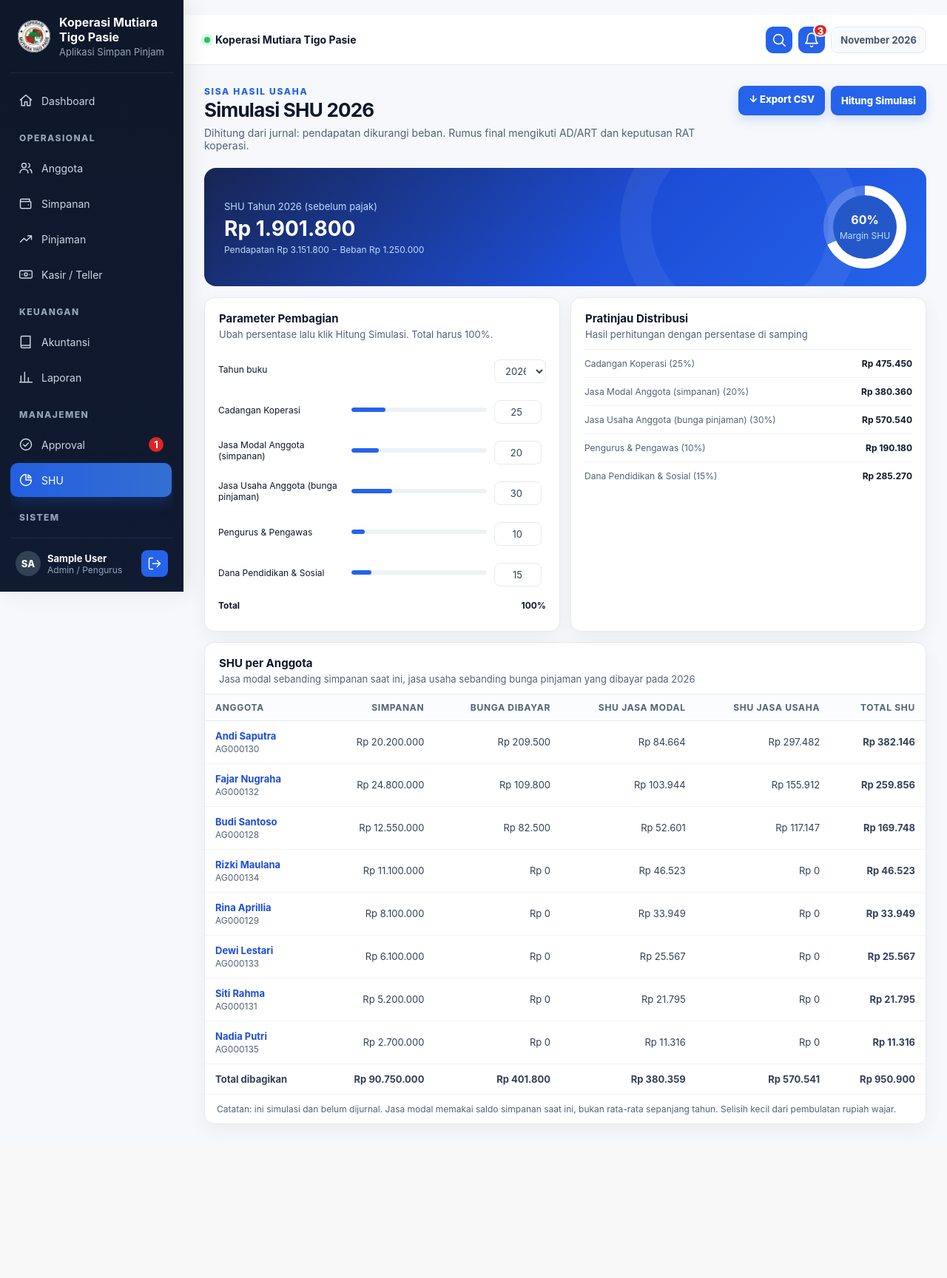
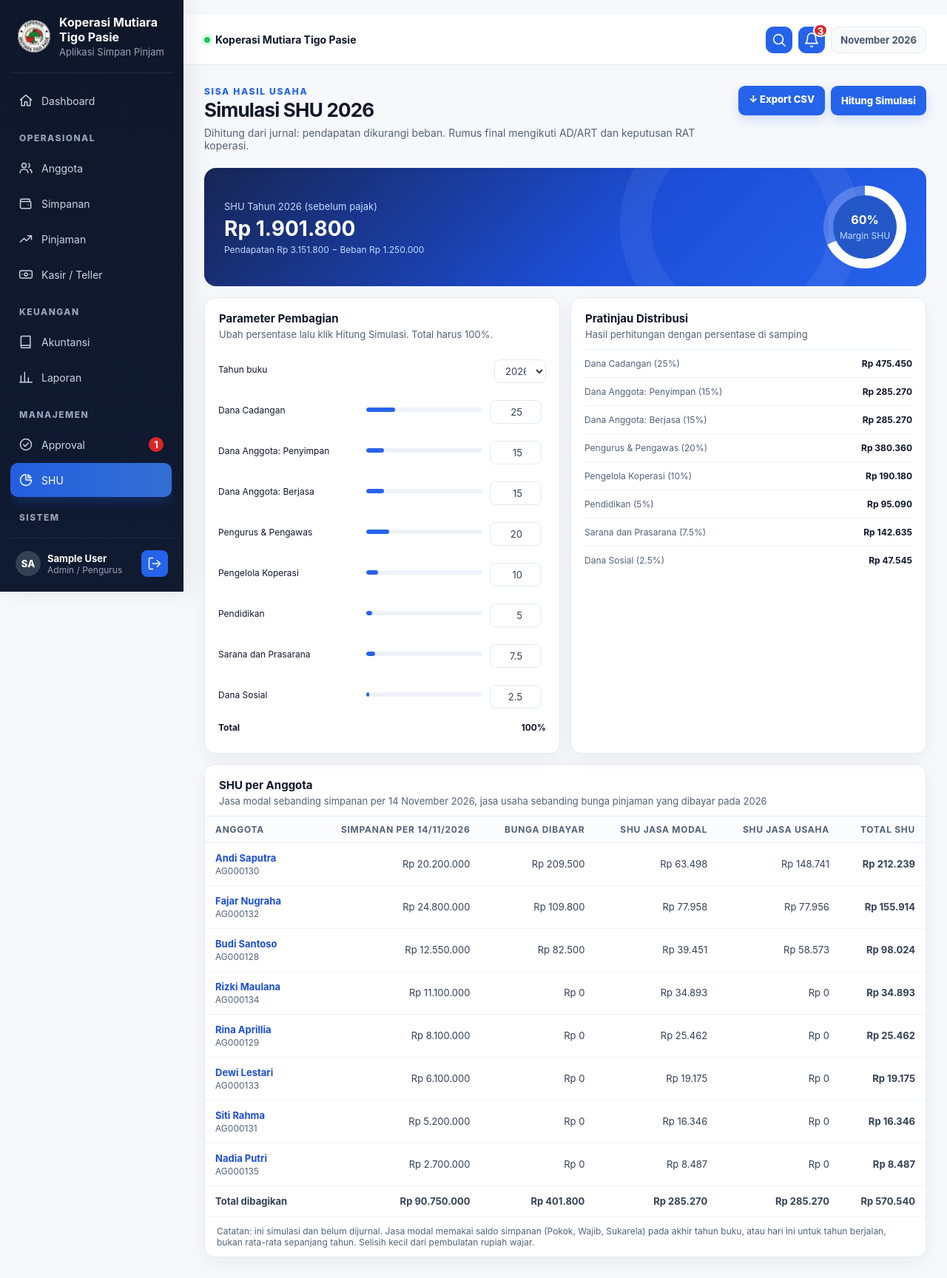
Before and after one commit to ardiwiraansori/koperasi-finance, a Laravel app: page /shu in a window 1280 px wide. Shown: the whole page at 74% size. Before the commit the page ends 1520 px from the top, so only its background shows below. Run offline with Laravel 12, Linux system fonts and the light colour scheme; a user stored in the database is signed in; data comes from the database, SQL or seed files in the repository; tables that the repository leaves empty hold one stand-in row (values such as "Sample post").

Commit message:
Use the cooperative's 8-pool SHU allocation and year-end savings
The SHU simulation now splits the result into the eight pools the
cooperative decided (cadangan 25, penyimpan 15, berjasa 15, pengurus 20,
pengelola 10, pendidikan 5, sarana 7.5, sosial 2.5), so percentages
accept decimals.

Jasa modal is computed from each member's savings balance at the end of
the chosen year (today for the current year), read from the journal so it
matches the balance sheet, instead of today's account balance.

Co-Authored-By: Claude Sonnet 5.5 <noreply@anthropic.com>

```diff
--- a/app/Http/Controllers/ShuController.php
+++ b/app/Http/Controllers/ShuController.php
@@ -14,25 +14,28 @@ use Symfony\Component\HttpFoundation\StreamedResponse;
 // Simulasi Sisa Hasil Usaha (SHU) dari jurnal. Belum dijurnal: rumus final mengikuti AD/ART dan keputusan RAT koperasi.
 class ShuController extends Controller
 {
-    // Persentase awal sama dengan contoh sebelumnya; ubah di halaman SHU sesuai AD/ART.
-    public const DEFAULTS = ['cadangan' => 25, 'jasa_modal' => 20, 'jasa_usaha' => 30, 'pengurus' => 10, 'pendidikan' => 15];
+    // Alokasi SHU menurut keputusan koperasi (jumlahnya 100%); persentase boleh desimal dan bisa diubah di halaman SHU.
+    // Dana anggota penyimpan dibagi sesuai simpanan (jasa modal), dana anggota berjasa sesuai bunga yang dibayar (jasa usaha).
+    // Pos lainnya hanya ditampilkan sebagai angka, belum dibagi ke individu.
+    public const DEFAULTS = ['cadangan' => 25, 'jasa_modal' => 15, 'jasa_usaha' => 15, 'pengurus' => 20, 'pengelola' => 10, 'pendidikan' => 5, 'sarana' => 7.5, 'sosial' => 2.5];
     public const LABELS = [
-        'cadangan' => 'Cadangan Koperasi', 'jasa_modal' => 'Jasa Modal Anggota (simpanan)', 'jasa_usaha' => 'Jasa Usaha Anggota (bunga pinjaman)',
-        'pengurus' => 'Pengurus & Pengawas', 'pendidikan' => 'Dana Pendidikan & Sosial',
+        'cadangan' => 'Dana Cadangan', 'jasa_modal' => 'Dana Anggota: Penyimpan', 'jasa_usaha' => 'Dana Anggota: Berjasa',
+        'pengurus' => 'Pengurus & Pengawas', 'pengelola' => 'Pengelola Koperasi', 'pendidikan' => 'Pendidikan',
+        'sarana' => 'Sarana dan Prasarana', 'sosial' => 'Dana Sosial',
     ];
 
     public function index(Request $request): View|StreamedResponse
     {
         $rules = ['tahun' => ['nullable', 'integer', 'between:2000,2100']];
         foreach (self::DEFAULTS as $key => $default) {
-            $rules[$key] = ['nullable', 'integer', 'between:0,100'];
+            $rules[$key] = ['nullable', 'numeric', 'between:0,100'];
         }
-        $request->validate($rules, ['integer' => ':Attribute harus berupa angka bulat.', 'between' => ':Attribute harus antara :min dan :max.'], ['tahun' => 'tahun']);
+        $request->validate($rules, ['integer' => ':Attribute harus berupa angka bulat.', 'numeric' => ':Attribute harus berupa angka.', 'between' => ':Attribute harus antara :min dan :max.'], ['tahun' => 'tahun']);
 
         $year = (int) ($request->input('tahun') ?: now()->year);
-        $pct = collect(self::DEFAULTS)->map(fn ($d, $k) => (int) ($request->input($k, $d)));
-        if ($pct->sum() !== 100) {
-            throw ValidationException::withMessages(['persen' => 'Jumlah persentase pembagian harus 100% (sekarang '.$pct->sum().'%).']);
+        $pct = collect(self::DEFAULTS)->map(fn ($d, $k) => round((float) ($request->input($k) ?? $d), 2));
+        if (abs($pct->sum() - 100) > 0.001) {
+            throw ValidationException::withMessages(['persen' => 'Jumlah persentase pembagian harus 100% (sekarang '.round($pct->sum(), 2).'%).']);
         }
 
         $result = Reports::incomeStatement("$year-01-01", "$year-12-31");
@@ -40,7 +43,9 @@ class ShuController extends Controller
         $shu = $income - $expense;
         $pool = $pct->map(fn ($p) => $shu > 0 ? round($shu * $p / 100) : 0);
 
-        $savings = Saving::selectRaw('member_id, SUM(balance) as total')->groupBy('member_id')->pluck('total', 'member_id');
+        // Jasa modal memakai saldo simpanan pada akhir tahun buku; tahun berjalan memakai saldo hari ini.
+        $asOf = min("$year-12-31", today()->toDateString());
+        $savings = $this->savingsBalanceByMember($asOf);
         $interest = $this->interestPaidByMember($year);
         $totalSavings = (float) $savings->sum();
         $totalInterest = (float) $interest->sum();
@@ -63,10 +68,22 @@ class ShuController extends Controller
         $years = DB::table('journal_entries')->pluck('journal_date')->map(fn ($d) => (int) substr((string) $d, 0, 4))->push(now()->year, $year)->unique()->sortDesc()->values();
 
         return view('shu.index', [
-            'year' => $year, 'years' => $years, 'pct' => $pct, 'pool' => $pool, 'income' => $income, 'expense' => $expense, 'shu' => $shu,
+            'year' => $year, 'asOf' => $asOf, 'years' => $years, 'pct' => $pct, 'pool' => $pool, 'income' => $income, 'expense' => $expense, 'shu' => $shu,
             'members' => $members, 'totalSavings' => $totalSavings, 'totalInterest' => $totalInterest,
             'distributed' => ['capital' => $members->sum('capital'), 'business' => $members->sum('business')],
         ]);
+    }
+
+    // Saldo simpanan (Pokok, Wajib, Sukarela) tiap anggota sampai tanggal itu, dari jurnal: kredit dikurangi debit akun simpanannya.
+    // Dari jurnal, bukan dari saldo rekening, supaya saldo akhir tahun lalu tetap benar dan sama dengan Neraca.
+    private function savingsBalanceByMember(string $asOf)
+    {
+        return DB::table('journal_lines as l')
+            ->join('journal_entries as e', 'e.id', '=', 'l.journal_entry_id')
+            ->join('transactions as t', 't.trx_no', '=', 'e.reference')
+            ->where('e.status', 'Posted')->whereIn('l.account_code', array_column(Saving::ACCOUNTS, 0))->whereNotNull('t.member_id')
+            ->where('e.journal_date', '<=', "$asOf 23:59:59") // jam akhir hari: jurnal bertanggal tepat $asOf ikut, baik tersimpan sebagai tanggal maupun waktu
+            ->groupBy('t.member_id')->selectRaw('t.member_id as member_id, SUM(l.credit - l.debit) as total')->pluck('total', 'member_id');
     }
 
     // Bunga pinjaman yang dibayar tiap anggota pada tahun itu: kredit Pendapatan Bunga (41101) dari jurnal angsuran miliknya.
--- a/resources/views/shu/index.blade.php
+++ b/resources/views/shu/index.blade.php
@@ -13,9 +13,9 @@
 <form method="get" action="{{ route('shu.index') }}" id="shuForm" class="transaction-form"><div class="parameter-list">
 <div style="grid-template-columns:140px 1fr 70px"><span>Tahun buku</span><span></span><select name="tahun" aria-label="Tahun buku" style="height:32px;border:1px solid var(--line);border-radius:8px;font-size:13px">@foreach($years as $y)<option @selected($y === $year)>{{ $y }}</option>@endforeach</select></div>
 @foreach(\App\Http\Controllers\ShuController::LABELS as $key => $label)
-<div style="grid-template-columns:170px 1fr 70px"><span>{{ $label }}</span><div class="parameter-bar"><i style="width:{{ $pct[$key] }}%"></i></div><input type="number" aria-label="{{ $label }} (persen)" name="{{ $key }}" min="0" max="100" value="{{ $pct[$key] }}" style="height:32px;width:64px;border:1px solid var(--line);border-radius:8px;text-align:right;font-size:13px"></div>
+<div style="grid-template-columns:190px 1fr 76px"><span>{{ $label }}</span><div class="parameter-bar"><i style="width:{{ $pct[$key] }}%"></i></div><input type="number" inputmode="decimal" step="0.1" aria-label="{{ $label }} (persen)" name="{{ $key }}" min="0" max="100" value="{{ $pct[$key] }}" style="height:32px;width:70px;border:1px solid var(--line);border-radius:8px;text-align:right;font-size:13px"></div>
 @endforeach
-<div style="grid-template-columns:170px 1fr 70px"><span><strong>Total</strong></span><span></span><strong class="{{ $pct->sum() === 100 ? '' : 'negative' }}" style="text-align:right">{{ $pct->sum() }}%</strong></div>
+<div style="grid-template-columns:190px 1fr 76px"><span><strong>Total</strong></span><span></span><strong class="{{ abs($pct->sum() - 100) < 0.001 ? '' : 'negative' }}" style="text-align:right">{{ round($pct->sum(), 2) }}%</strong></div>
 </div>@error('persen')<small class="negative" style="padding:0 18px 12px;display:block">{{ $message }}</small>@enderror
 @if($errors->any() && ! $errors->has('persen'))<small class="negative" style="padding:0 18px 12px;display:block">{{ $errors->first() }}</small>@endif
 </form></section>
@@ -25,14 +25,14 @@
 </div></section>
 </div>
 
-<section class="card"><div class="card-head"><div><h2>SHU per Anggota</h2><p>Jasa modal sebanding simpanan saat ini, jasa usaha sebanding bunga pinjaman yang dibayar pada {{ $year }}</p></div></div>
-<div class="table-wrap"><table class="data-table"><thead><tr><th>Anggota</th><th class="right">Simpanan</th><th class="right">Bunga Dibayar</th><th class="right">SHU Jasa Modal</th><th class="right">SHU Jasa Usaha</th><th class="right">Total SHU</th></tr></thead><tbody>
+<section class="card"><div class="card-head"><div><h2>SHU per Anggota</h2><p>Jasa modal sebanding simpanan per {{ \Carbon\Carbon::parse($asOf)->translatedFormat('d F Y') }}, jasa usaha sebanding bunga pinjaman yang dibayar pada {{ $year }}</p></div></div>
+<div class="table-wrap"><table class="data-table"><thead><tr><th>Anggota</th><th class="right">Simpanan per {{ \Carbon\Carbon::parse($asOf)->format('d/m/Y') }}</th><th class="right">Bunga Dibayar</th><th class="right">SHU Jasa Modal</th><th class="right">SHU Jasa Usaha</th><th class="right">Total SHU</th></tr></thead><tbody>
 @forelse($members as $r)
 <tr><td><a class="table-link" href="{{ route('members.show', $r['member']) }}">{{ $r['member']->name }}</a><small class="block">{{ $r['member']->member_no }}</small></td><td class="right">{{ $rp($r['savings']) }}</td><td class="right">{{ $rp($r['interest']) }}</td><td class="right">{{ $rp($r['capital']) }}</td><td class="right">{{ $rp($r['business']) }}</td><td class="right"><strong>{{ $rp($r['total']) }}</strong></td></tr>
 @empty
 <tr><td colspan="6" class="empty">Belum ada anggota dengan simpanan atau bunga pinjaman.</td></tr>
 @endforelse
 </tbody>@if($members->isNotEmpty())<tfoot><tr><td><strong>Total dibagikan</strong></td><td class="right"><strong>{{ $rp($totalSavings) }}</strong></td><td class="right"><strong>{{ $rp($totalInterest) }}</strong></td><td class="right"><strong>{{ $rp($distributed['capital']) }}</strong></td><td class="right"><strong>{{ $rp($distributed['business']) }}</strong></td><td class="right"><strong>{{ $rp($distributed['capital'] + $distributed['business']) }}</strong></td></tr></tfoot>@endif</table></div>
-<div class="table-footer"><span>Catatan: ini simulasi dan belum dijurnal. Jasa modal memakai saldo simpanan saat ini, bukan rata-rata sepanjang tahun. Selisih kecil dari pembulatan rupiah wajar.@if($shu > 0 && $totalInterest == 0) Tidak ada bunga pinjaman terbayar pada {{ $year }}, jadi porsi Jasa Usaha belum dapat dibagikan.@endif</span></div>
+<div class="table-footer"><span>Catatan: ini simulasi dan belum dijurnal. Jasa modal memakai saldo simpanan (Pokok, Wajib, Sukarela) pada akhir tahun buku, atau hari ini untuk tahun berjalan, bukan rata-rata sepanjang tahun. Selisih kecil dari pembulatan rupiah wajar.@if($shu > 0 && $totalInterest == 0) Tidak ada bunga pinjaman terbayar pada {{ $year }}, jadi porsi Jasa Usaha belum dapat dibagikan.@endif</span></div>
 </section>
 @endsection
```
Also changed, not shown: tests/Feature/ShuTest.php (+35 -9 lines).
